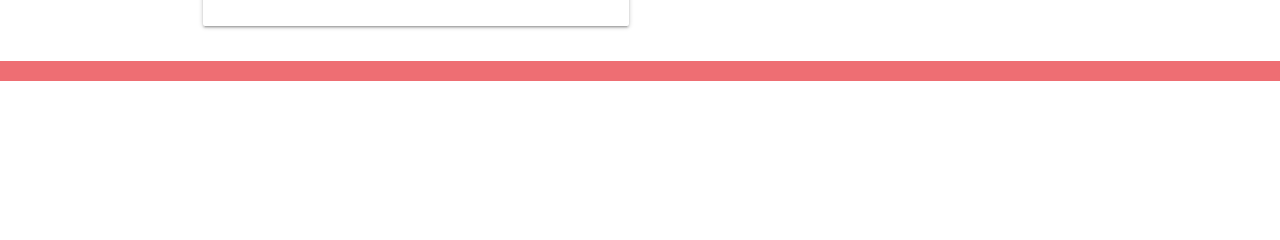
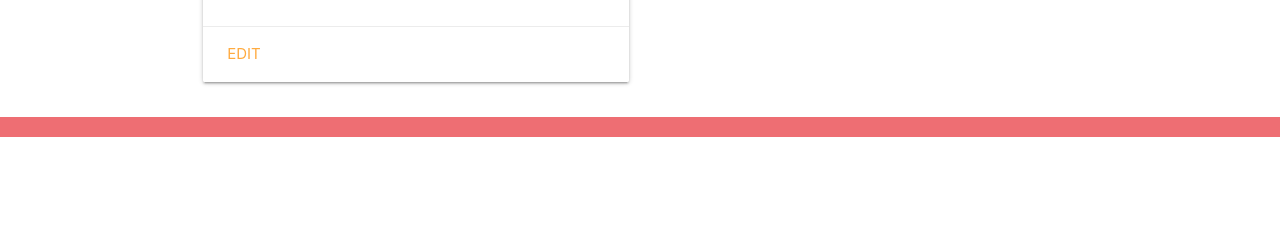
Before and after one commit to miniglock/Punitentiary, a Django app: template main_app/templates/jokes/detail.html in a window 1280 px wide. Shown: the part 292-532 px from the top of the page. Run offline with Django 3.2, Linux system fonts and the light colour scheme; the template is opened without the code that fills it, so the values that code supplies are empty.

Commit message:
Add update functionality

```diff
--- a/main_app/templates/jokes/detail.html
+++ b/main_app/templates/jokes/detail.html
@@ -12,6 +12,9 @@
                 <p>Punchline: {{ joke.punchline }}</p>
                 {% endif %}
             </div>
+            <div class="card-action">
+                <a href="{% url 'jokes_update' joke.id %}">Edit</a>
+            </div>
         </div>
     </div>
 </div>
```
